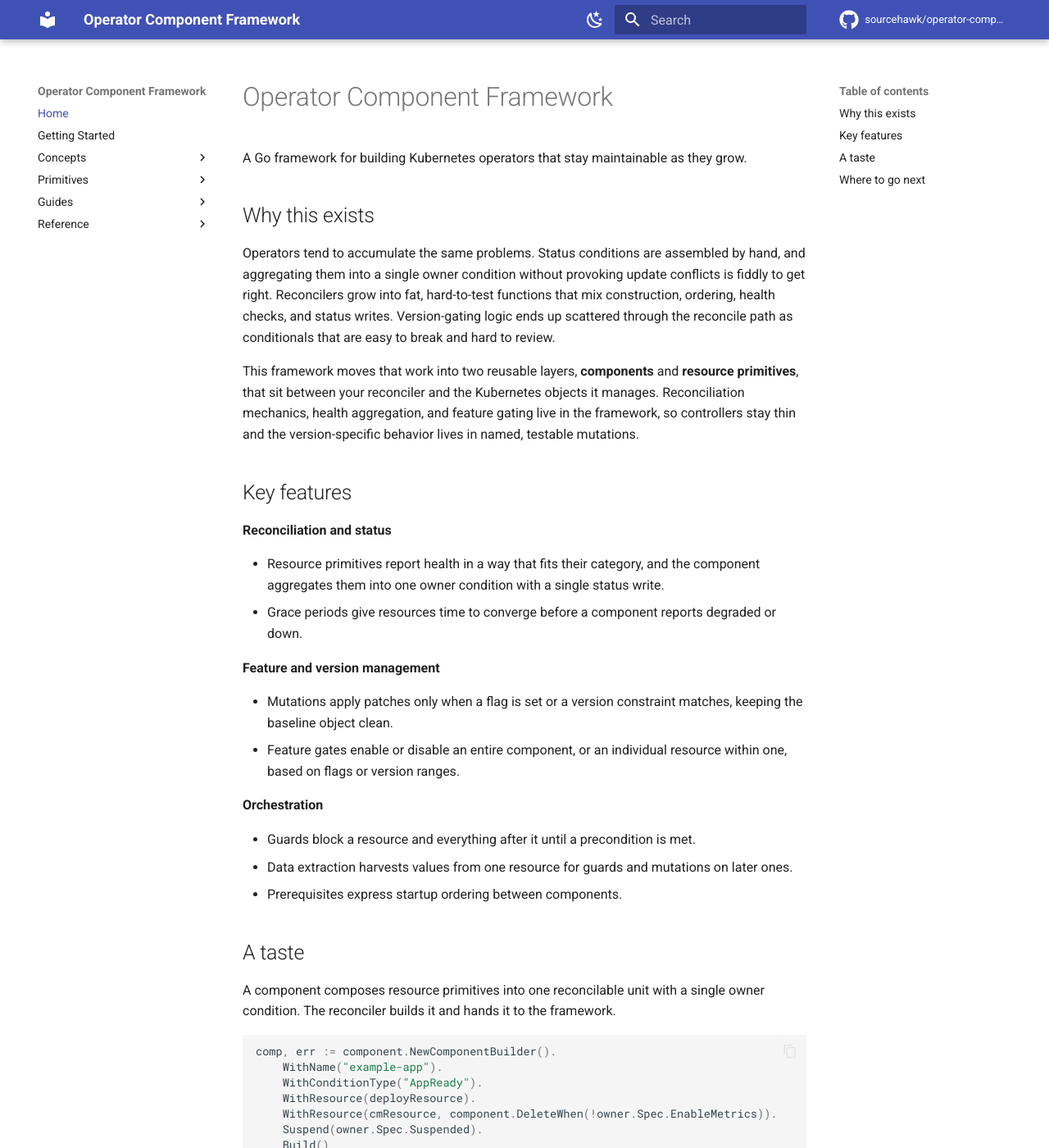
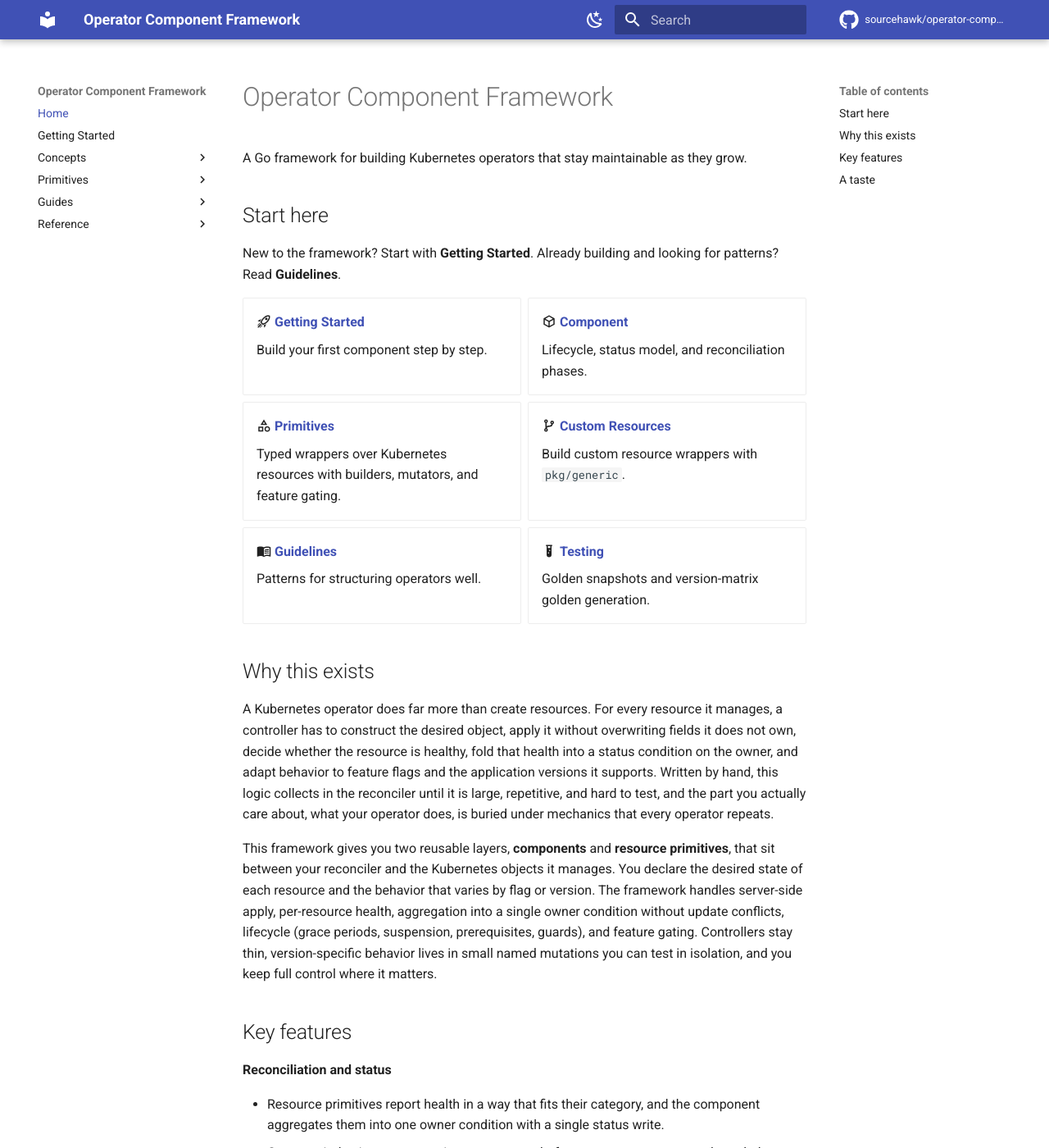
Before and after one commit to sourcehawk/operator-component-framework, an MkDocs documentation site: the page built from docs/index.md, in a window 1280 px wide and 1400 px high. Shown: the whole window at 82% size. Built offline with MkDocs 1.6.1 and Material for MkDocs 9.7.7, drawn with Linux system fonts in a browser that asks for light colours; comment, search, counter and statistics services are not loaded; some of the changed text lies outside the part shown.

Commit message:
docs: strengthen landing page pitch and move navigation above it
Lead with the navigation (Start here) above the prose, and rewrite the value
proposition to frame the framework's full purpose (composing operators from
reusable, testable layers) rather than a single status-handling pain point.

Co-Authored-By: Claude Opus 4.8 (1M context) <noreply@anthropic.com>

```diff
--- a/docs/index.md
+++ b/docs/index.md
@@ -2,16 +2,53 @@
 
 A Go framework for building Kubernetes operators that stay maintainable as they grow.
 
+## Start here
+
+New to the framework? Start with **Getting Started**. Already building and looking for patterns? Read **Guidelines**.
+
+<div class="grid cards" markdown>
+
+<!-- prettier-ignore -->
+- :material-rocket-launch-outline: **[Getting Started](getting-started.md)**
+
+    Build your first component step by step.
+
+- :material-cube-outline: **[Component](component.md)**
+
+    Lifecycle, status model, and reconciliation phases.
+
+- :material-shape-outline: **[Primitives](primitives.md)**
+
+    Typed wrappers over Kubernetes resources with builders, mutators, and feature gating.
+
+- :material-source-branch: **[Custom Resources](custom-resource.md)**
+
+    Build custom resource wrappers with `pkg/generic`.
+
+- :material-book-open-variant: **[Guidelines](guidelines.md)**
+
+    Patterns for structuring operators well.
+
+- :material-test-tube: **[Testing](testing.md)**
+
+    Golden snapshots and version-matrix golden generation.
+
+</div>
+
 ## Why this exists
 
-Operators tend to accumulate the same problems. Status conditions are assembled by hand, and aggregating them into a
-single owner condition without provoking update conflicts is fiddly to get right. Reconcilers grow into fat,
-hard-to-test functions that mix construction, ordering, health checks, and status writes. Version-gating logic ends up
-scattered through the reconcile path as conditionals that are easy to break and hard to review.
+A Kubernetes operator does far more than create resources. For every resource it manages, a controller has to construct
+the desired object, apply it without overwriting fields it does not own, decide whether the resource is healthy, fold
+that health into a status condition on the owner, and adapt behavior to feature flags and the application versions it
+supports. Written by hand, this logic collects in the reconciler until it is large, repetitive, and hard to test, and
+the part you actually care about, what your operator does, is buried under mechanics that every operator repeats.
 
-This framework moves that work into two reusable layers, **components** and **resource primitives**, that sit between
-your reconciler and the Kubernetes objects it manages. Reconciliation mechanics, health aggregation, and feature gating
-live in the framework, so controllers stay thin and the version-specific behavior lives in named, testable mutations.
+This framework gives you two reusable layers, **components** and **resource primitives**, that sit between your
+reconciler and the Kubernetes objects it manages. You declare the desired state of each resource and the behavior that
+varies by flag or version. The framework handles server-side apply, per-resource health, aggregation into a single owner
+condition without update conflicts, lifecycle (grace periods, suspension, prerequisites, guards), and feature gating.
+Controllers stay thin, version-specific behavior lives in small named mutations you can test in isolation, and you keep
+full control where it matters.
 
 ## Key features
 
@@ -55,36 +92,3 @@ return comp.Reconcile(ctx, recCtx)
 
 [Getting Started](getting-started.md) walks through building `deployResource` and `cmResource` and wiring the reconcile
 loop end to end.
-
-## Where to go next
-
-New to the framework? Start with **Getting Started**. Already building and looking for patterns? Read **Guidelines**.
-
-<div class="grid cards" markdown>
-
-<!-- prettier-ignore -->
-- :material-rocket-launch-outline: **[Getting Started](getting-started.md)**
-
-    Build your first component step by step.
-
-- :material-cube-outline: **[Component](component.md)**
-
-    Lifecycle, status model, and reconciliation phases.
-
-- :material-shape-outline: **[Primitives](primitives.md)**
-
-    Typed wrappers over Kubernetes resources with builders, mutators, and feature gating.
-
-- :material-source-branch: **[Custom Resources](custom-resource.md)**
-
-    Build custom resource wrappers with `pkg/generic`.
-
-- :material-book-open-variant: **[Guidelines](guidelines.md)**
-
-    Patterns for structuring operators well.
-
-- :material-test-tube: **[Testing](testing.md)**
-
-    Golden snapshots and version-matrix golden generation.
-
-</div>
```
